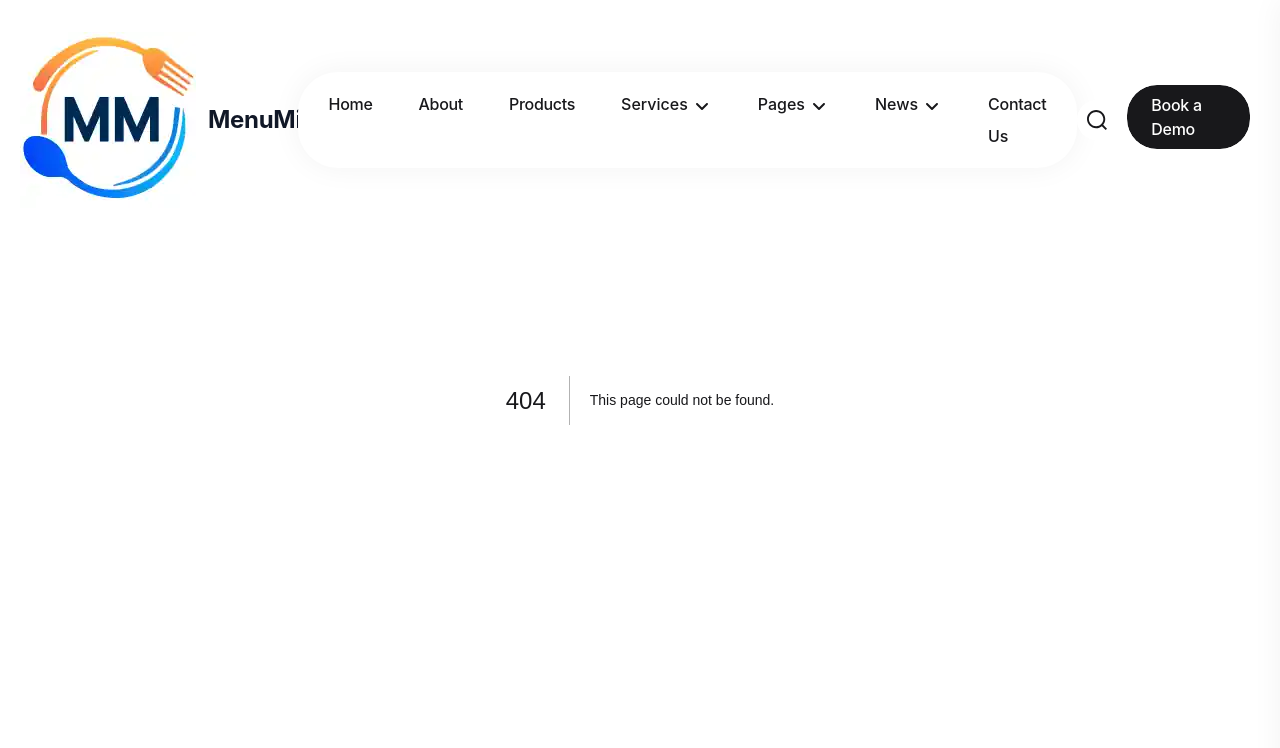
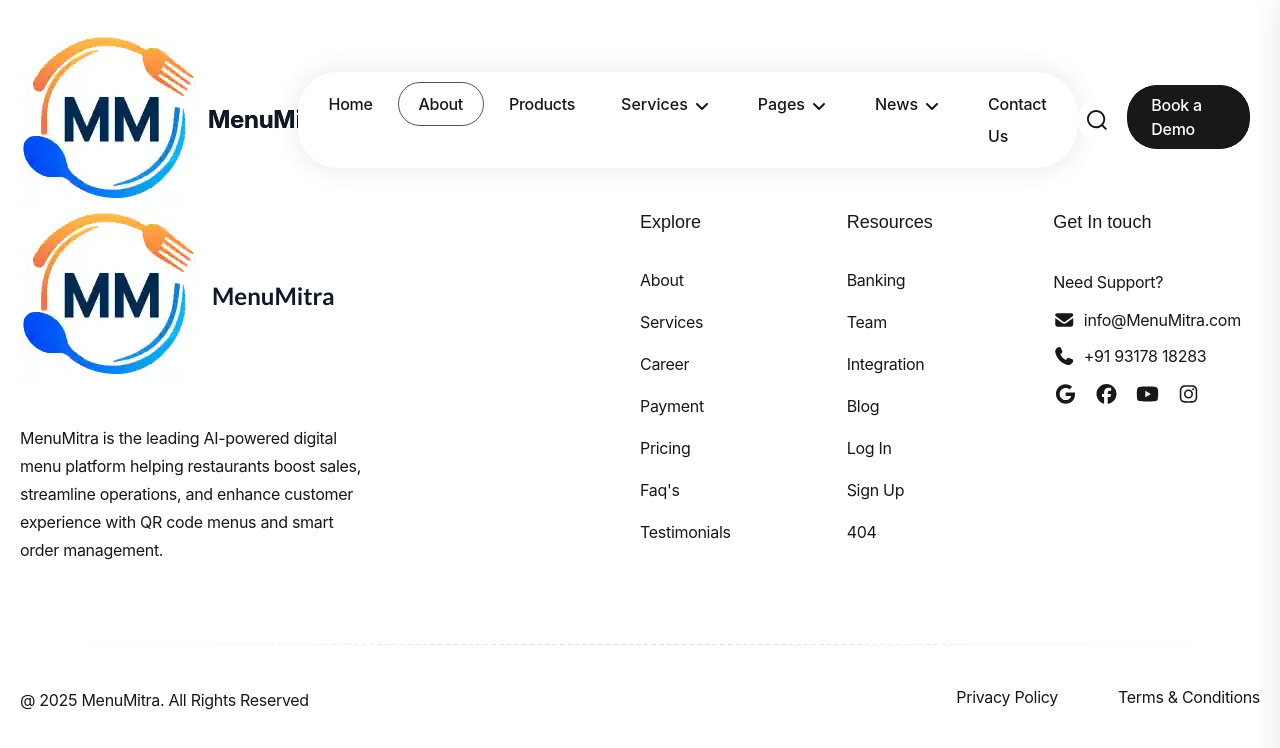
Before and after one commit to Shekru-Labs-India/menumitra_website, a Next.js app: page /about in a window 1280 px wide. Before the commit this address had no page. Shown: the top 748 px of the page. Built offline with nearby package versions, Linux system fonts and the light colour scheme.

Commit message:
feat: Implement active link highlighting in Header and Footer components
- Update Header and Footer to use Link components for navigation.
- Add active class to the About link based on the current pathname for improved user experience.
- Enhance styling consistency across navigation elements.

```diff
--- /dev/null
+++ b/src/app/about/page.tsx
@@ -0,0 +1,17 @@
+import React from 'react';
+import Header from '@/components/organisms/Header';
+import FooterSection from '@/components/organisms/FooterSection';
+
+const AboutPage: React.FC = () => {
+  return (
+    <>
+      <Header />
+      <main className="pt-32">
+        {/* About page content will go here */}
+      </main>
+      <FooterSection />
+    </>
+  );
+};
+
+export default AboutPage;
--- a/src/components/organisms/FooterSection.tsx
+++ b/src/components/organisms/FooterSection.tsx
@@ -43,9 +43,14 @@
             <h3 className="mb-8 font-medium text-lg">Explore</h3>
             <ul className="[&>*:not(:last-child)]:mb-3">
               <li>
-                <a href="/about" className="relative inline-block overflow-hidden text-base capitalize text-paragraph dark:text-white before:absolute before:bottom-0 before:left-0 before:h-[1px] before:w-full before:origin-right before:scale-x-0 before:bg-paragraph dark:before:bg-white before:transition-transform before:duration-500 before:content-[''] before:hover:origin-left before:hover:scale-x-100">
+                <Link
+                  href="/about"
+                  className={`relative inline-block overflow-hidden text-base capitalize text-paragraph dark:text-white before:absolute before:bottom-0 before:left-0 before:h-[1px] before:w-full before:origin-right before:scale-x-0 before:bg-paragraph dark:before:bg-white before:transition-transform before:duration-500 before:content-[''] before:hover:origin-left before:hover:scale-x-100 ${
+                    isActive('/about') ? 'active' : ''
+                  }`}
+                >
                   About
-                </a>
+                </Link>
               </li>
               <li>
                 <Link
--- a/src/components/organisms/Header.tsx
+++ b/src/components/organisms/Header.tsx
@@ -105,7 +105,9 @@
           <li className="group">
             <Link
               href="/about"
-              className="font-Inter flex items-center text-base font-medium leading-8 text-paragraph dark:text-white py-[5px] px-5 lg:px-4 xl:px-5 border rounded-large border-transparent hover:bg-white hover:border-borderColour dark:hover:bg-dark-200 dark:hover:border-borderColour/10 duration-500 hover:duration-500 transition-colors"
+              className={`font-Inter flex items-center text-base font-medium leading-8 text-paragraph dark:text-white py-[5px] px-5 lg:px-4 xl:px-5 border rounded-large border-transparent hover:bg-white hover:border-borderColour dark:hover:bg-dark-200 dark:hover:border-borderColour/10 duration-500 hover:duration-500 transition-colors ${
+                isActive('/about') ? 'active' : ''
+              }`}
             >
               About
             </Link>
@@ -297,7 +299,9 @@
             <li>
               <Link
                 href="/about"
-                className="font-Inter flex items-center text-base font-medium leading-8 text-paragraph dark:text-white py-[5px] px-5 lg:px-4 xl:px-5 border rounded-large border-transparent hover:bg-white hover:border-borderColour dark:hover:bg-dark-200 dark:hover:border-borderColour/10 duration-500 hover:duration-500 transition-colors"
+                className={`font-Inter flex items-center text-base font-medium leading-8 text-paragraph dark:text-white py-[5px] px-5 lg:px-4 xl:px-5 border rounded-large border-transparent hover:bg-white hover:border-borderColour dark:hover:bg-dark-200 dark:hover:border-borderColour/10 duration-500 hover:duration-500 transition-colors ${
+                  isActive('/about') ? 'active' : ''
+                }`}
                 onClick={toggleMobileMenu}
               >
                 About
```
